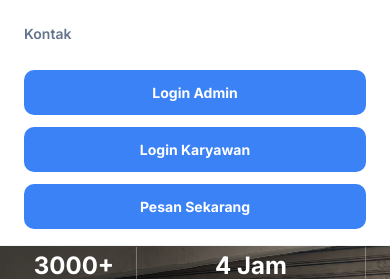
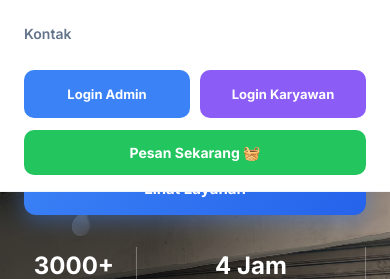
Before and after one commit to novacida00-create/pinang-laundry-frontend-v2, a React (Vite) app: page / in a window 390 px wide. Both pictures are taken after a click on the button 364 px from the left and 37 px from the top of the page. Shown: the part 256-535 px from the top of the page. Built offline with nearby package versions, Linux system fonts and the light colour scheme; no server answers.

Commit message:
fix: perbaiki tata letak tombol login mobile menu landing page

```diff
--- a/src/pages/LandingPage.jsx
+++ b/src/pages/LandingPage.jsx
@@ -78,9 +78,11 @@ export default function LandingPage() {
             <a href="#services" style={styles.mobileNavLink} onClick={() => setMobileMenu(false)}>Layanan</a>
             <a href="#about" style={styles.mobileNavLink} onClick={() => setMobileMenu(false)}>Tentang</a>
             <a href="#contact" style={styles.mobileNavLink} onClick={() => setMobileMenu(false)}>Kontak</a>
-            <button onClick={() => { setMobileMenu(false); navigate("/login"); }} style={styles.mobileOrderBtn}>Login Admin</button>
-            <button onClick={() => { setMobileMenu(false); navigate("/karyawan/login"); }} style={styles.mobileOrderBtn}>Login Karyawan</button>
-            <button onClick={() => { setMobileMenu(false); navigate("/customer/login"); }} style={styles.mobileOrderBtn}>Pesan Sekarang</button>
+            <div style={styles.mobileLoginGroup}>
+              <button onClick={() => { setMobileMenu(false); navigate("/login"); }} style={styles.mobileAdminBtn}>Login Admin</button>
+              <button onClick={() => { setMobileMenu(false); navigate("/karyawan/login"); }} style={styles.mobileKaryawanBtn}>Login Karyawan</button>
+            </div>
+            <button onClick={() => { setMobileMenu(false); navigate("/customer/login"); }} style={styles.mobileOrderBtn}>Pesan Sekarang 🧺</button>
           </div>
         )}
       </header>
@@ -362,7 +364,10 @@ const styles = {
   mobileToggle: { display: "none", background: "none", border: "none", fontSize: 24, cursor: "pointer" },
   mobileMenu: { display: "flex", flexDirection: "column", gap: 12, padding: "16px 24px", background: "#fff", borderTop: "1px solid #f1f5f9" },
   mobileNavLink: { padding: "12px 0", color: "#64748b", textDecoration: "none", fontWeight: 600, cursor: "pointer" },
-  mobileOrderBtn: { padding: "14px 20px", borderRadius: 10, border: "none", background: "#3b82f6", color: "#fff", fontWeight: 700, cursor: "pointer", fontSize: 14, textAlign: "center" },
+  mobileOrderBtn: { padding: "14px 20px", borderRadius: 10, border: "none", background: "#22c55e", color: "#fff", fontWeight: 700, cursor: "pointer", fontSize: 14, textAlign: "center" },
+  mobileLoginGroup: { display: "flex", gap: 10 },
+  mobileAdminBtn: { flex: 1, padding: "14px 12px", borderRadius: 10, border: "2px solid #3b82f6", background: "#3b82f6", color: "#fff", fontWeight: 700, cursor: "pointer", fontSize: 13, textAlign: "center" },
+  mobileKaryawanBtn: { flex: 1, padding: "14px 12px", borderRadius: 10, border: "2px solid #8b5cf6", background: "#8b5cf6", color: "#fff", fontWeight: 700, cursor: "pointer", fontSize: 13, textAlign: "center" },
 
   hero: { display: "flex", alignItems: "center", justifyContent: "center", padding: "0 10%", backgroundImage: "url('/store-bg.png')", backgroundSize: "cover", backgroundPosition: "center", position: "relative", minHeight: "100vh", width: "100%" },
   heroContent: { flex: 1, paddingLeft: 120 },
```
